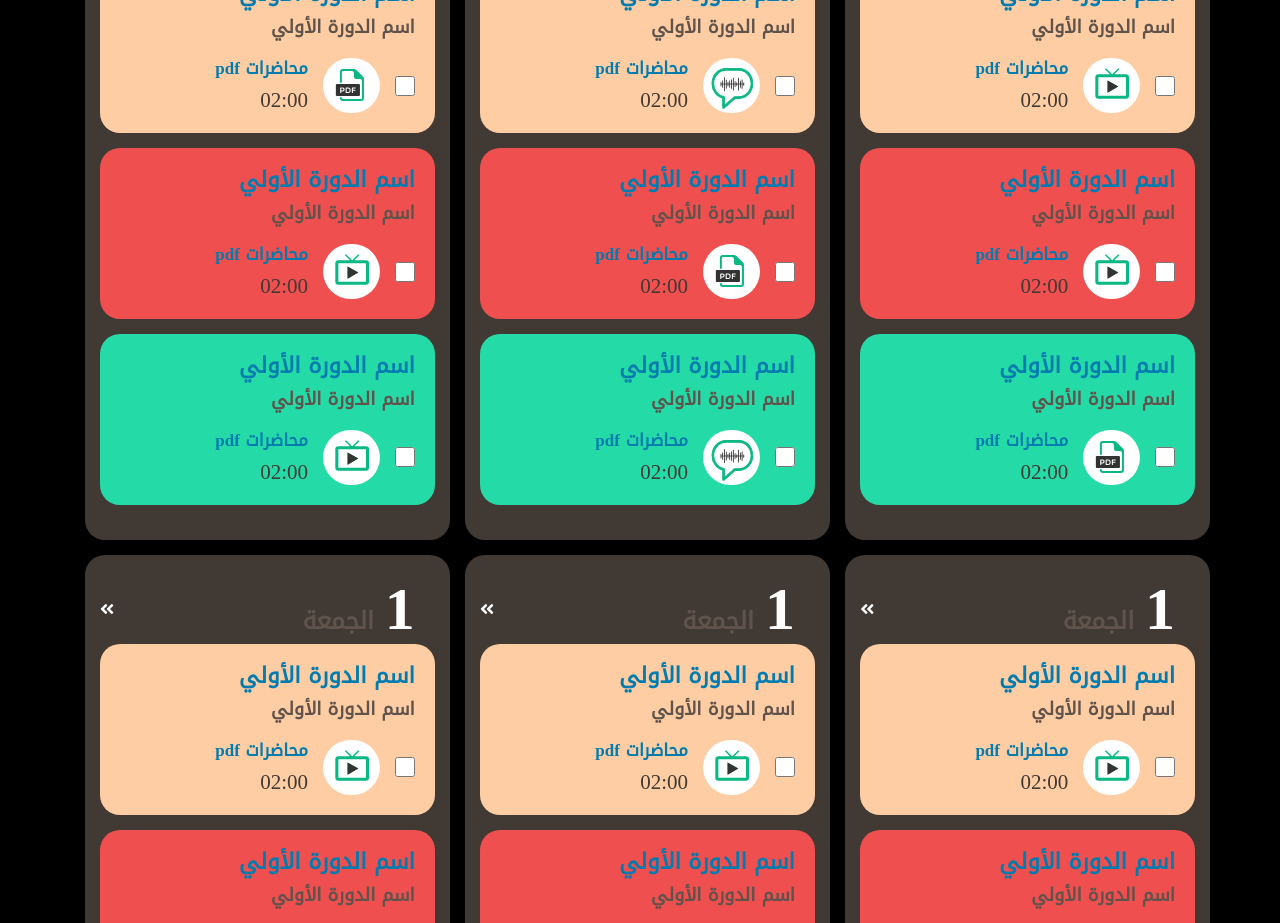
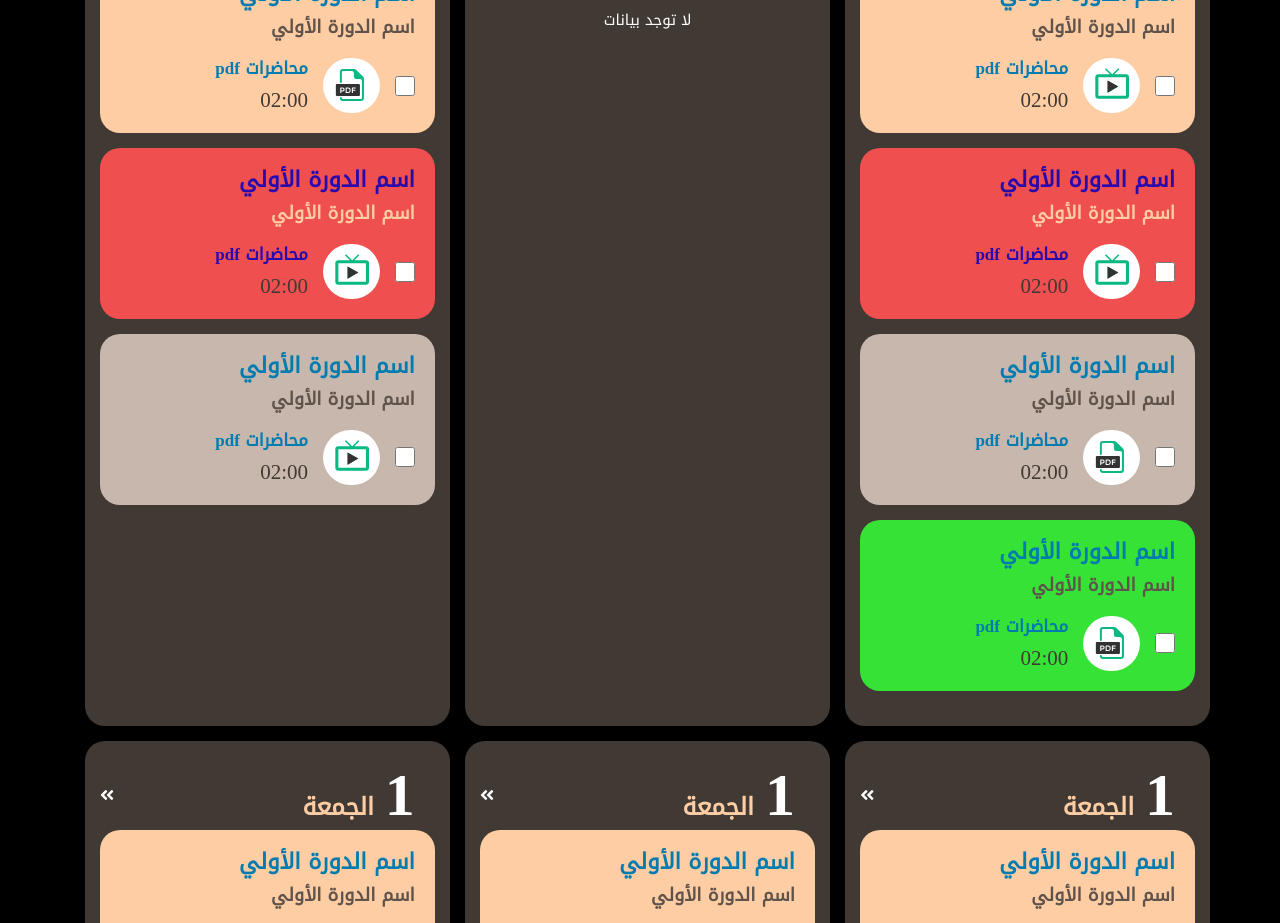
Before and after one commit to adel9210/path-education, a website: page pages/massar-calender.html in a window 1280 px wide. Shown: the part 289-1212 px from the top of the page. Drawn offline with Linux system fonts and the light colour scheme.

Commit message:
change style

```diff
--- a/pages/massar-calender.html
+++ b/pages/massar-calender.html
@@ -76,7 +76,8 @@
                                     <h2 class="massar__lecture__heading">اسم الدورة الأولي</h2>
                                     <h2 class="massar__lecture__heading-1">اسم الدورة الأولي</h2>
                                     <a href="" class="massar__lecture__attachment">
-                                        <input class="massar__lecture__check" type="checkbox" name="lecture" id="lecture">
+                                        <input class="massar__lecture__check" type="checkbox" name="lecture"
+                                            id="lecture">
                                         <img class="massar__lecture__image" src="../img/video.svg" alt="PDF">
                                         <h2 class="massar__lecture__name">
                                             محاضرات pdf
@@ -88,7 +89,8 @@
                                     <h2 class="massar__lecture__heading">اسم الدورة الأولي</h2>
                                     <h2 class="massar__lecture__heading-1">اسم الدورة الأولي</h2>
                                     <a href="" class="massar__lecture__attachment">
-                                        <input class="massar__lecture__check" type="checkbox" name="lecture" id="lecture">
+                                        <input class="massar__lecture__check" type="checkbox" name="lecture"
+                                            id="lecture">
                                         <img class="massar__lecture__image" src="../img/video.svg" alt="PDF">
                                         <h2 class="massar__lecture__name">
                                             محاضرات pdf
@@ -96,11 +98,25 @@
                                         </h2>
                                     </a>
                                 </div>
-                                <div class="massar__lecture massar__lecture--present">
+                                <div class="massar__lecture">
                                     <h2 class="massar__lecture__heading">اسم الدورة الأولي</h2>
                                     <h2 class="massar__lecture__heading-1">اسم الدورة الأولي</h2>
                                     <a href="" class="massar__lecture__attachment">
-                                        <input class="massar__lecture__check" type="checkbox" name="lecture" id="lecture">
+                                        <input class="massar__lecture__check" type="checkbox" name="lecture"
+                                            id="lecture">
+                                        <img class="massar__lecture__image" src="../img/pdf.svg" alt="PDF">
+                                        <h2 class="massar__lecture__name">
+                                            محاضرات pdf
+                                            <span class="massar__lecture__duration">02:00</span>
+                                        </h2>
+                                    </a>
+                                </div>
+                                <div class="massar__lecture massar__lecture--coming">
+                                    <h2 class="massar__lecture__heading">اسم الدورة الأولي</h2>
+                                    <h2 class="massar__lecture__heading-1">اسم الدورة الأولي</h2>
+                                    <a href="" class="massar__lecture__attachment">
+                                        <input class="massar__lecture__check" type="checkbox" name="lecture"
+                                            id="lecture">
                                         <img class="massar__lecture__image" src="../img/pdf.svg" alt="PDF">
                                         <h2 class="massar__lecture__name">
                                             محاضرات pdf
@@ -121,42 +137,7 @@
                         </div>
                         <div class="massar__calender__day__body">
                             <div class="massar__lectures">
-                                <div class="massar__lecture massar__lecture--in-progress">
-                                    <h2 class="massar__lecture__heading">اسم الدورة الأولي</h2>
-                                    <h2 class="massar__lecture__heading-1">اسم الدورة الأولي</h2>
-                                    <a href="" class="massar__lecture__attachment">
-                                        <input class="massar__lecture__check" type="checkbox" name="lecture" id="lecture">
-                                        <img class="massar__lecture__image" src="../img/conversation.svg" alt="PDF">
-                                        <h2 class="massar__lecture__name">
-                                            محاضرات pdf
-                                            <span class="massar__lecture__duration">02:00</span>
-                                        </h2>
-                                    </a>
-                                </div>
-                                <div class="massar__lecture massar__lecture--done">
-                                    <h2 class="massar__lecture__heading">اسم الدورة الأولي</h2>
-                                    <h2 class="massar__lecture__heading-1">اسم الدورة الأولي</h2>
-                                    <a href="" class="massar__lecture__attachment">
-                                        <input class="massar__lecture__check" type="checkbox" name="lecture" id="lecture">
-                                        <img class="massar__lecture__image" src="../img/pdf.svg" alt="PDF">
-                                        <h2 class="massar__lecture__name">
-                                            محاضرات pdf
-                                            <span class="massar__lecture__duration">02:00</span>
-                                        </h2>
-                                    </a>
-                                </div>
-                                <div class="massar__lecture massar__lecture--present">
-                                    <h2 class="massar__lecture__heading">اسم الدورة الأولي</h2>
-                                    <h2 class="massar__lecture__heading-1">اسم الدورة الأولي</h2>
-                                    <a href="" class="massar__lecture__attachment">
-                                        <input class="massar__lecture__check" type="checkbox" name="lecture" id="lecture">
-                                        <img class="massar__lecture__image" src="../img/conversation.svg" alt="PDF">
-                                        <h2 class="massar__lecture__name">
-                                            محاضرات pdf
-                                            <span class="massar__lecture__duration">02:00</span>
-                                        </h2>
-                                    </a>
-                                </div>
+                                <h2 class="massar__calender__no-data">لا توجد بيانات</h2>
                             </div>
                         </div>
                     </div>
@@ -174,7 +155,8 @@
                                     <h2 class="massar__lecture__heading">اسم الدورة الأولي</h2>
                                     <h2 class="massar__lecture__heading-1">اسم الدورة الأولي</h2>
                                     <a href="" class="massar__lecture__attachment">
-                                        <input class="massar__lecture__check" type="checkbox" name="lecture" id="lecture">
+                                        <input class="massar__lecture__check" type="checkbox" name="lecture"
+                                            id="lecture">
                                         <img class="massar__lecture__image" src="../img/pdf.svg" alt="PDF">
                                         <h2 class="massar__lecture__name">
                                             محاضرات pdf
@@ -186,7 +168,8 @@
                                     <h2 class="massar__lecture__heading">اسم الدورة الأولي</h2>
                                     <h2 class="massar__lecture__heading-1">اسم الدورة الأولي</h2>
                                     <a href="" class="massar__lecture__attachment">
-                                        <input class="massar__lecture__check" type="checkbox" name="lecture" id="lecture">
+                                        <input class="massar__lecture__check" type="checkbox" name="lecture"
+                                            id="lecture">
                                         <img class="massar__lecture__image" src="../img/video.svg" alt="PDF">
                                         <h2 class="massar__lecture__name">
                                             محاضرات pdf
@@ -194,11 +177,12 @@
                                         </h2>
                                     </a>
                                 </div>
-                                <div class="massar__lecture massar__lecture--present">
+                                <div class="massar__lecture">
                                     <h2 class="massar__lecture__heading">اسم الدورة الأولي</h2>
                                     <h2 class="massar__lecture__heading-1">اسم الدورة الأولي</h2>
                                     <a href="" class="massar__lecture__attachment">
-                                        <input class="massar__lecture__check" type="checkbox" name="lecture" id="lecture">
+                                        <input class="massar__lecture__check" type="checkbox" name="lecture"
+                                            id="lecture">
                                         <img class="massar__lecture__image" src="../img/video.svg" alt="PDF">
                                         <h2 class="massar__lecture__name">
                                             محاضرات pdf
@@ -223,7 +207,8 @@
                                     <h2 class="massar__lecture__heading">اسم الدورة الأولي</h2>
                                     <h2 class="massar__lecture__heading-1">اسم الدورة الأولي</h2>
                                     <a href="" class="massar__lecture__attachment">
-                                        <input class="massar__lecture__check" type="checkbox" name="lecture" id="lecture">
+                                        <input class="massar__lecture__check" type="checkbox" name="lecture"
+                                            id="lecture">
                                         <img class="massar__lecture__image" src="../img/video.svg" alt="PDF">
                                         <h2 class="massar__lecture__name">
                                             محاضرات pdf
@@ -235,7 +220,8 @@
                                     <h2 class="massar__lecture__heading">اسم الدورة الأولي</h2>
                                     <h2 class="massar__lecture__heading-1">اسم الدورة الأولي</h2>
                                     <a href="" class="massar__lecture__attachment">
-                                        <input class="massar__lecture__check" type="checkbox" name="lecture" id="lecture">
+                                        <input class="massar__lecture__check" type="checkbox" name="lecture"
+                                            id="lecture">
                                         <img class="massar__lecture__image" src="../img/video.svg" alt="PDF">
                                         <h2 class="massar__lecture__name">
                                             محاضرات pdf
@@ -243,11 +229,12 @@
                                         </h2>
                                     </a>
                                 </div>
-                                <div class="massar__lecture massar__lecture--present">
+                                <div class="massar__lecture">
                                     <h2 class="massar__lecture__heading">اسم الدورة الأولي</h2>
                                     <h2 class="massar__lecture__heading-1">اسم الدورة الأولي</h2>
                                     <a href="" class="massar__lecture__attachment">
-                                        <input class="massar__lecture__check" type="checkbox" name="lecture" id="lecture">
+                                        <input class="massar__lecture__check" type="checkbox" name="lecture"
+                                            id="lecture">
                                         <img class="massar__lecture__image" src="../img/video.svg" alt="PDF">
                                         <h2 class="massar__lecture__name">
                                             محاضرات pdf
@@ -272,7 +259,8 @@
                                     <h2 class="massar__lecture__heading">اسم الدورة الأولي</h2>
                                     <h2 class="massar__lecture__heading-1">اسم الدورة الأولي</h2>
                                     <a href="" class="massar__lecture__attachment">
-                                        <input class="massar__lecture__check" type="checkbox" name="lecture" id="lecture">
+                                        <input class="massar__lecture__check" type="checkbox" name="lecture"
+                                            id="lecture">
                                         <img class="massar__lecture__image" src="../img/video.svg" alt="PDF">
                                         <h2 class="massar__lecture__name">
                                             محاضرات pdf
@@ -284,7 +272,8 @@
                                     <h2 class="massar__lecture__heading">اسم الدورة الأولي</h2>
                                     <h2 class="massar__lecture__heading-1">اسم الدورة الأولي</h2>
                                     <a href="" class="massar__lecture__attachment">
-                                        <input class="massar__lecture__check" type="checkbox" name="lecture" id="lecture">
+                                        <input class="massar__lecture__check" type="checkbox" name="lecture"
+                                            id="lecture">
                                         <img class="massar__lecture__image" src="../img/video.svg" alt="PDF">
                                         <h2 class="massar__lecture__name">
                                             محاضرات pdf
@@ -292,11 +281,12 @@
                                         </h2>
                                     </a>
                                 </div>
-                                <div class="massar__lecture massar__lecture--present">
+                                <div class="massar__lecture">
                                     <h2 class="massar__lecture__heading">اسم الدورة الأولي</h2>
                                     <h2 class="massar__lecture__heading-1">اسم الدورة الأولي</h2>
                                     <a href="" class="massar__lecture__attachment">
-                                        <input class="massar__lecture__check" type="checkbox" name="lecture" id="lecture">
+                                        <input class="massar__lecture__check" type="checkbox" name="lecture"
+                                            id="lecture">
                                         <img class="massar__lecture__image" src="../img/video.svg" alt="PDF">
                                         <h2 class="massar__lecture__name">
                                             محاضرات pdf
@@ -321,7 +311,8 @@
                                     <h2 class="massar__lecture__heading">اسم الدورة الأولي</h2>
                                     <h2 class="massar__lecture__heading-1">اسم الدورة الأولي</h2>
                                     <a href="" class="massar__lecture__attachment">
-                                        <input class="massar__lecture__check" type="checkbox" name="lecture" id="lecture">
+                                        <input class="massar__lecture__check" type="checkbox" name="lecture"
+                                            id="lecture">
                                         <img class="massar__lecture__image" src="../img/video.svg" alt="PDF">
                                         <h2 class="massar__lecture__name">
                                             محاضرات pdf
@@ -333,7 +324,8 @@
                                     <h2 class="massar__lecture__heading">اسم الدورة الأولي</h2>
                                     <h2 class="massar__lecture__heading-1">اسم الدورة الأولي</h2>
                                     <a href="" class="massar__lecture__attachment">
-                                        <input class="massar__lecture__check" type="checkbox" name="lecture" id="lecture">
+                                        <input class="massar__lecture__check" type="checkbox" name="lecture"
+                                            id="lecture">
                                         <img class="massar__lecture__image" src="../img/video.svg" alt="PDF">
                                         <h2 class="massar__lecture__name">
                                             محاضرات pdf
@@ -341,11 +333,12 @@
                                         </h2>
                                     </a>
                                 </div>
-                                <div class="massar__lecture massar__lecture--present">
+                                <div class="massar__lecture">
                                     <h2 class="massar__lecture__heading">اسم الدورة الأولي</h2>
                                     <h2 class="massar__lecture__heading-1">اسم الدورة الأولي</h2>
                                     <a href="" class="massar__lecture__attachment">
-                                        <input class="massar__lecture__check" type="checkbox" name="lecture" id="lecture">
+                                        <input class="massar__lecture__check" type="checkbox" name="lecture"
+                                            id="lecture">
                                         <img class="massar__lecture__image" src="../img/video.svg" alt="PDF">
                                         <h2 class="massar__lecture__name">
                                             محاضرات pdf
--- a/scss/pages/_massar.scss
+++ b/scss/pages/_massar.scss
@@ -34,8 +34,8 @@
     }
 
     &__alert {
-        font-size: 18px;
-        color: #7A7470;
+      font-size: 18px;
+      color: #7a7470;
     }
 
     &__date {
@@ -46,7 +46,7 @@
         display: inline-block;
 
         &:first-of-type {
-            margin-left: 30px;
+          margin-left: 30px;
         }
       }
     }
@@ -55,14 +55,13 @@
       font-size: 18px;
       color: #323232;
       span {
-          margin-left: 5px;
-          font-size: 16px;
+        margin-left: 5px;
+        font-size: 16px;
       }
     }
   }
 
   &__sessions {
-
   }
 
   &__session {
@@ -73,19 +72,19 @@
 
     &__header {
       padding: 15px 0;
-      background-color: #F6F5F5;
+      background-color: #f6f5f5;
       border-top-left-radius: 20px;
       border-top-right-radius: 20px;
       display: flex;
       align-items: center;
       justify-content: space-between;
-      padding:  20px;
+      padding: 20px;
     }
 
     &__title {
       font-size: 28px;
       font-weight: bold;
-      color: #007CB0;
+      color: #007cb0;
       display: flex;
       align-items: center;
       img {
@@ -96,7 +95,7 @@
     &__season {
       font-size: 20px;
       font-weight: bold;
-      color: #007CB0;
+      color: #007cb0;
     }
 
     &__body {
@@ -107,7 +106,7 @@
     &__time {
       font-size: 14px;
       font-weight: bold;
-      color: #5F534C;
+      color: #5f534c;
       flex: 1;
       text-align: center;
     }
@@ -128,7 +127,7 @@
       h2 {
         font-weight: bold;
         font-size: 18px;
-        color: #5F534C;
+        color: #5f534c;
         cursor: pointer;
       }
 
@@ -136,8 +135,6 @@
         margin: 0 10px;
       }
     }
-
-
   }
 
   &__toggle-days {
@@ -151,7 +148,7 @@
     h2 {
       font-size: 18px;
       font-weight: bold;
-      color: #5F534C;
+      color: #5f534c;
       cursor: pointer;
     }
   }
@@ -165,6 +162,12 @@
       flex-wrap: wrap;
     }
 
+    &__no-data {
+      font-size: 15px;
+      text-align: center;
+      margin-top: 50px;
+    }
+
     &__day {
       background-color: #413934;
       color: #fff;
@@ -173,6 +176,7 @@
       width: 32%;
       margin-left: 15px;
       margin-bottom: 15px;
+      transition: all 0.5s ease-in-out;
 
       &__header {
         display: flex;
@@ -189,36 +193,39 @@
       &__name {
         font-size: 24px;
         font-weight: bold;
-        color: #5F534C;
+        color: #ffcda3;
       }
 
       &__body {
+      }
 
+      &:hover {
+        cursor: pointer;
+        background-color: #404092;
       }
     }
   }
 
   &__lectures {
-
   }
 
   &__lecture {
     padding: 20px;
     border-radius: 20px;
-    background-color: #24DBA7;
+    background-color: #c7b7ac;
     margin-bottom: 15px;
 
     &__heading {
       font-size: 22px;
       font-weight: bold;
-      color: #007CB0;
+      color: #007cb0;
       margin-bottom: 10px;
     }
 
     &__heading-1 {
       font-size: 18px;
       font-weight: bold;
-      color: #5F534C;
+      color: #5f534c;
     }
 
     &__attachment {
@@ -230,7 +237,7 @@
     &__name {
       font-size: 17px;
       font-weight: bold;
-      color: #007CB0;
+      color: #007cb0;
     }
 
     &__duration {
@@ -242,7 +249,7 @@
     }
 
     &__check {
-      width: 20px;
+      min-width: 20px;
       height: 20px;
       border: 2px solid #707070;
     }
@@ -251,22 +258,27 @@
       margin: 0 15px;
     }
 
-
     &--done {
       background-color: #ef4f4f;
+      .massar__lecture__heading, .massar__lecture__name{
+        color: #2a0aad;
+      }
+      .massar__lecture__heading-1 {
+        color: #ffcda3;
+      }
     }
 
     &--in-progress {
       background-color: #ffcda3;
     }
 
-    &-present {
-      background-color: #74c7b8;
+    &--coming {
+      background-color: #37e237;
     }
   }
 }
 
-@media screen and(max-width: 991px){
+@media screen and(max-width: 991px) {
   .massar {
     &__calender {
       &__day {
@@ -276,7 +288,7 @@
   }
 }
 
-@media screen and(max-width: 768px){
+@media screen and(max-width: 768px) {
   .massar {
     &__session {
       &__header {
```
Also changed, not shown: css/style-rtl.min.css, css/style.min.css, 2 other files.
